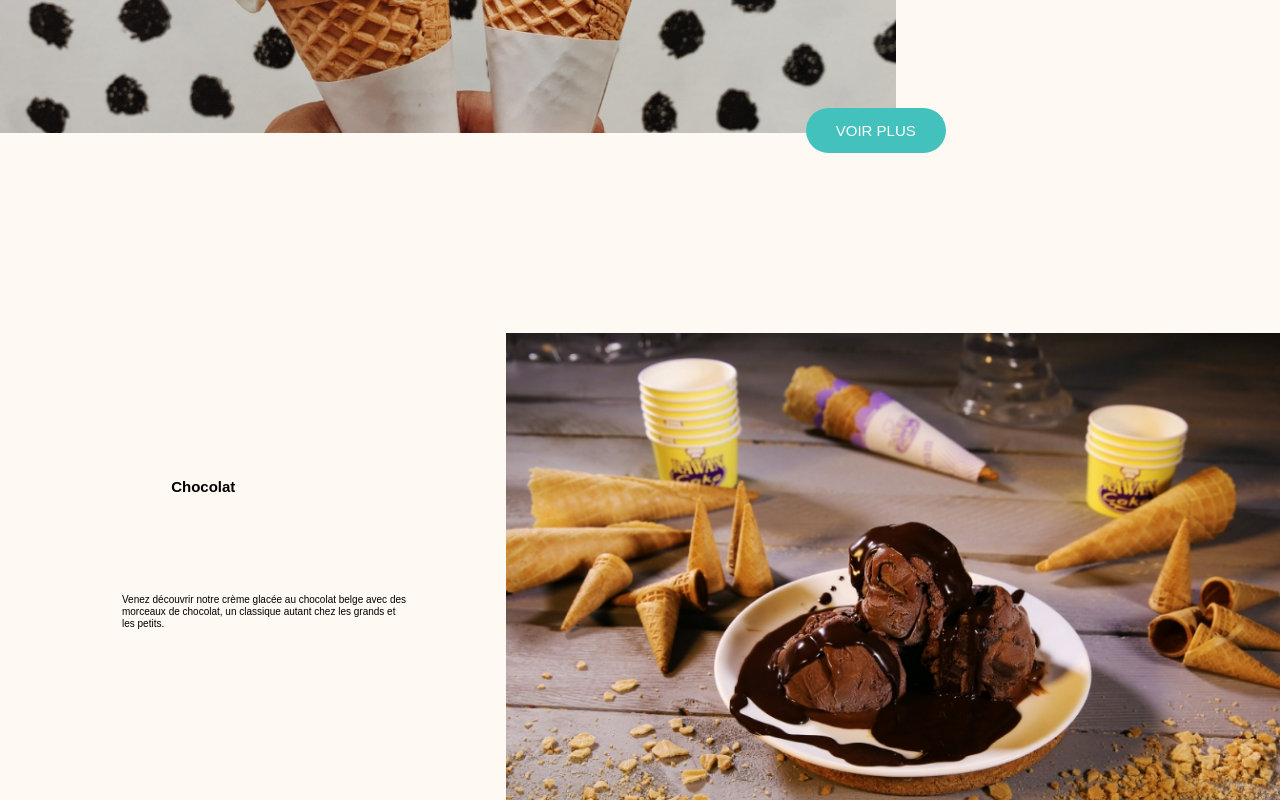
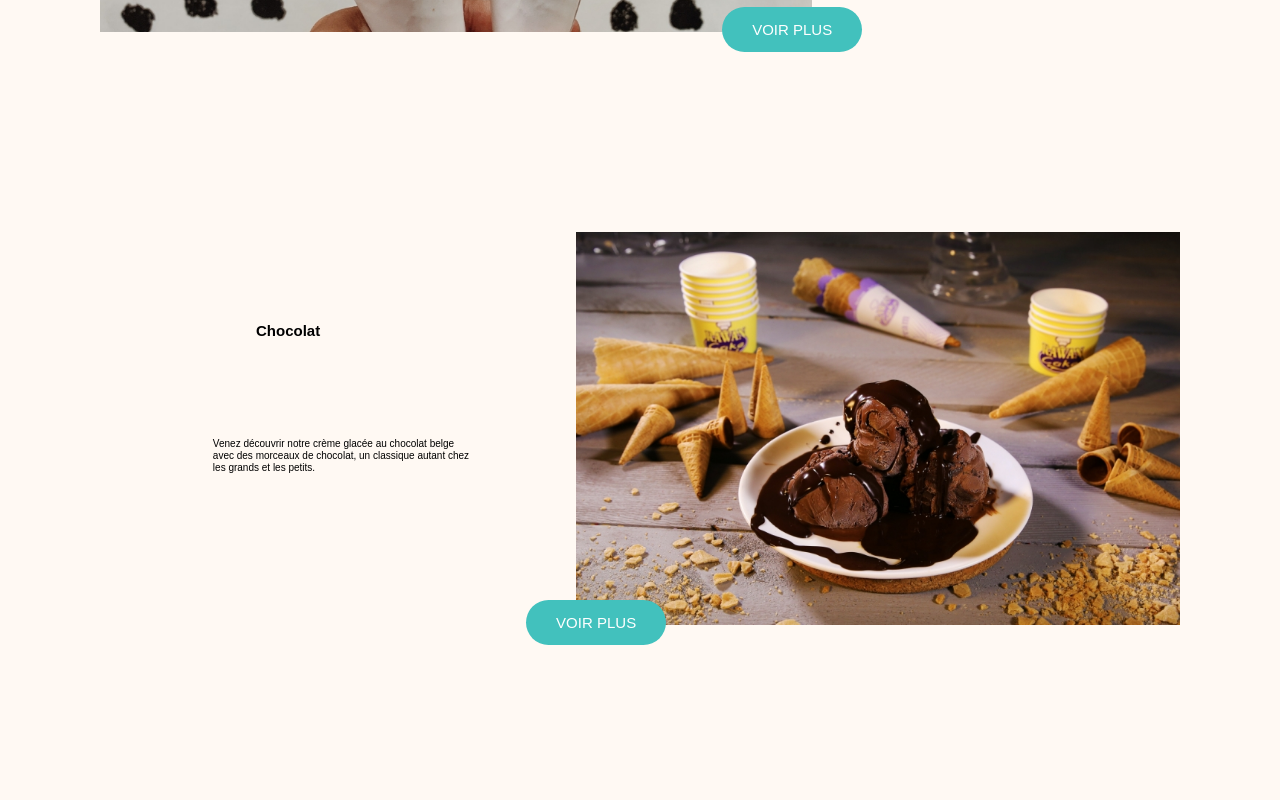
Before and after one commit to Boyadjie/ice_palace, a React (Create React App) app: page /glaces in a window 1280 px wide. Shown: the part 660-1460 px from the top of the page. Built offline with nearby package versions, Linux system fonts and the light colour scheme.

Commit message:
Add iceCream.scss ti index

```diff
--- a/src/styles/index.scss
+++ b/src/styles/index.scss
@@ -11,3 +11,4 @@
 
 // pages --
 @import './pages/home.scss';
+@import './pages/iceCream.scss';
--- /dev/null
+++ b/src/styles/pages/_iceCream.scss
@@ -0,0 +1,5 @@
+.ice-cream {
+  >div:not(header, footer) {
+    padding: 10rem;
+  }
+}
```
